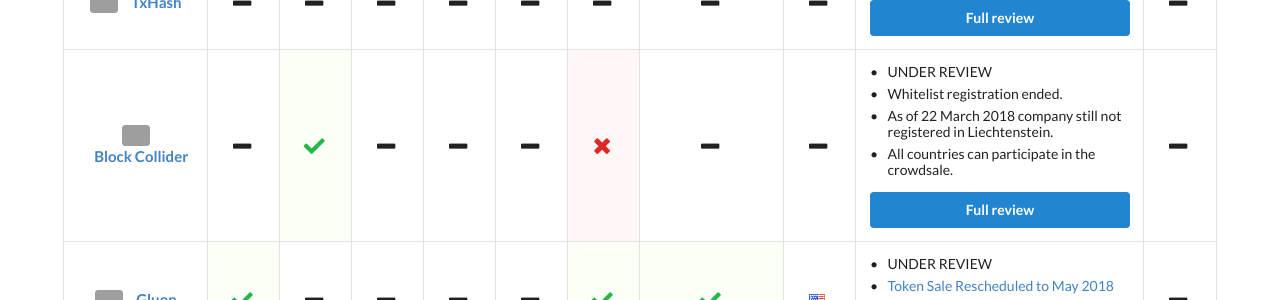
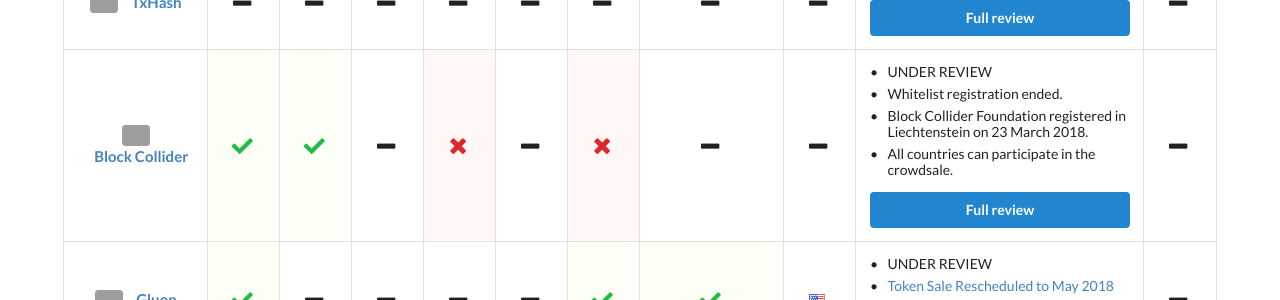
Before and after one commit to ico-check/ico-check, a Jekyll site: the page built from in-review.md, in a window 1280 px wide. Shown: the part 684-984 px from the top of the page. Built offline with Jekyll 4.4.1, drawn with Linux system fonts in a browser that asks for light colours; nearby versions of some CDN libraries; some of the changed lines change nothing that is shown; grey boxes are pictures that could not be loaded.

Commit message:
58-block-collider-ico-check
Comments and flag update

```diff
--- a/_data/in-review-icos.yml
+++ b/_data/in-review-icos.yml
@@ -37,10 +37,10 @@
 - name: Block Collider
   image: https://i.imgur.com/CipbP8B.jpg
   url: https://www.blockcollider.org/
-  real_team:
+  real_team: true
   github: true
   smart_contract:
-  product:
+  product: false
   min_vesting:
   have_company: false
   transparent:
@@ -48,7 +48,7 @@
   comments:
     - content: UNDER REVIEW
     - content: Whitelist registration ended.
-    - content: As of 22 March 2018 company still not registered in Liechtenstein.
+    - content: Block Collider Foundation registered in Liechtenstein on 23 March 2018.
     - content: All countries can participate in the crowdsale.
   ico_start_date:
   ico_end_date:
```
